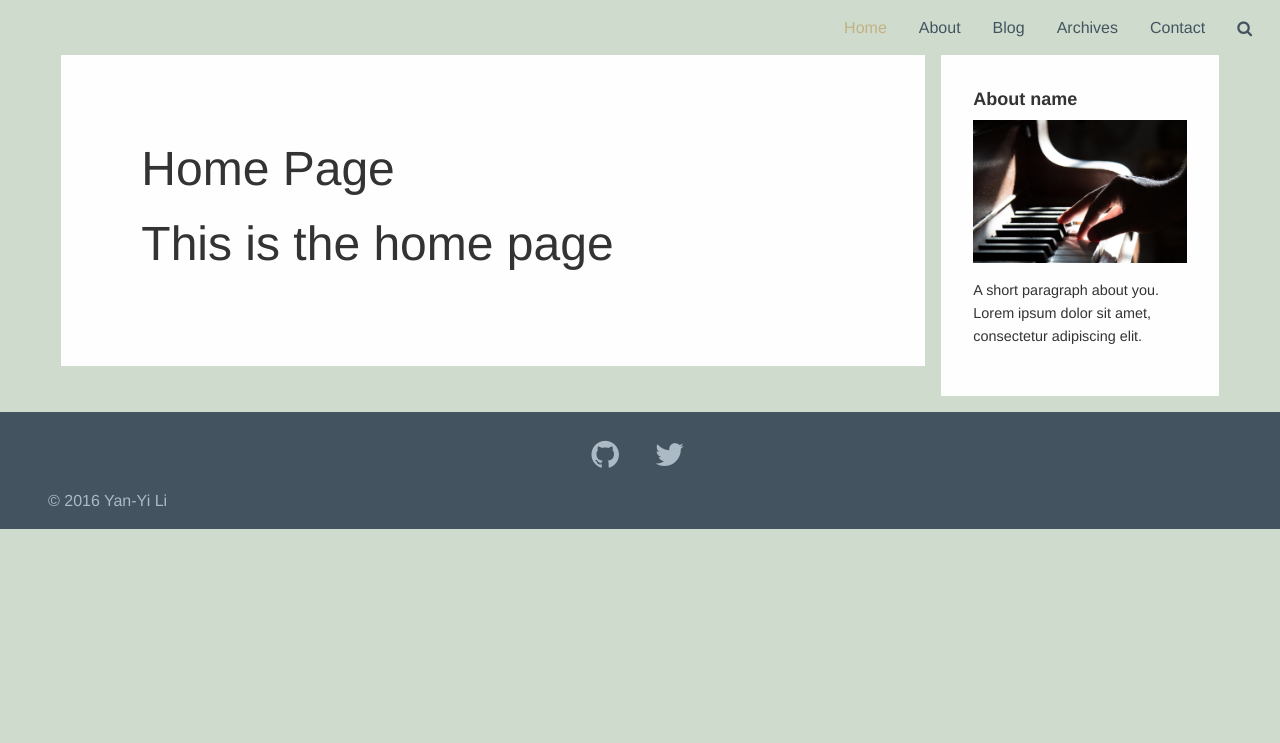
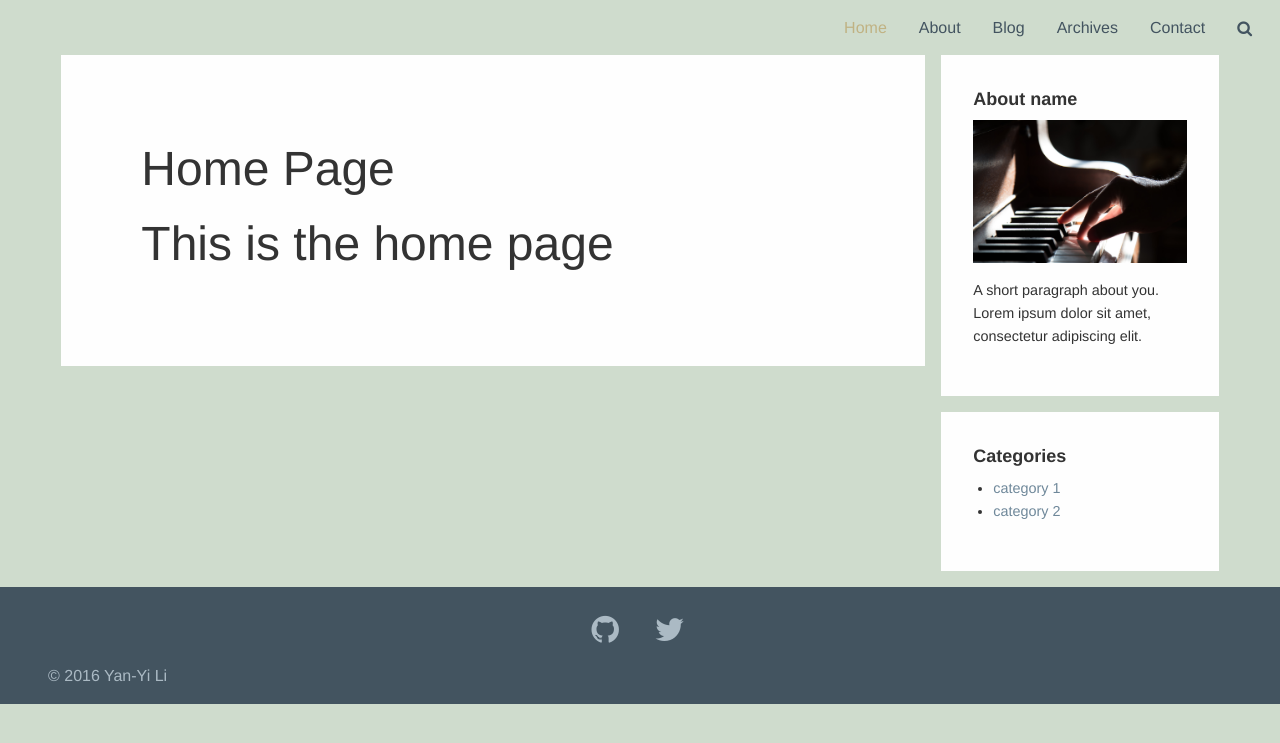
Before and after one commit to yanyil/jekyll-blog, a Jekyll site: the page built from _pages/home.html, in a window 1280 px wide. Shown: the top 743 px of the page. Built offline with Jekyll 4.4.1, drawn with Linux system fonts in a browser that asks for light colours.

Commit message:
Add category list to sidebar

```diff
--- a/_includes/about-author.html
+++ b/_includes/about-author.html
@@ -1,4 +1,4 @@
-<article>
+<article class="grid-inner">
   <h3 class="aside-title">About {{ site.author.name }}</h3>
   <section class="row">
     <div class="medium-3 large-12 columns">
--- /dev/null
+++ b/_includes/category-list.html
@@ -0,0 +1,8 @@
+<div class="grid-inner">
+  <h3 class="aside-title">Categories</h3>
+  <ul>
+    {% for category in site.categories | offset: 1 %}
+      <li><a href="{{ site.github.url }}/archives/categories/#{{ category[0] | slugify }}">{{ category[0] }}</a></li>
+    {% endfor %}
+  </ul>
+</div>
--- a/_layouts/grid-default.html
+++ b/_layouts/grid-default.html
@@ -7,8 +7,9 @@ layout: default
         {{ content }}
     </div>
     <div class="large-3 columns">
-      <aside class="aside grid-inner">
+      <aside class="aside">
         {% include about-author.html %}
+        {% include category-list.html %}
       </aside>
     </div>
   </div>
--- a/_sass/_theme.scss
+++ b/_sass/_theme.scss
@@ -48,7 +48,7 @@ a:hover.button.primary.hollow {
   font-size: $global-font-size * 1.5;
 }
 
-.aside {
+.aside .grid-inner {
   padding: 2rem;
   font-size: $global-font-size * 0.9;
 }
```
